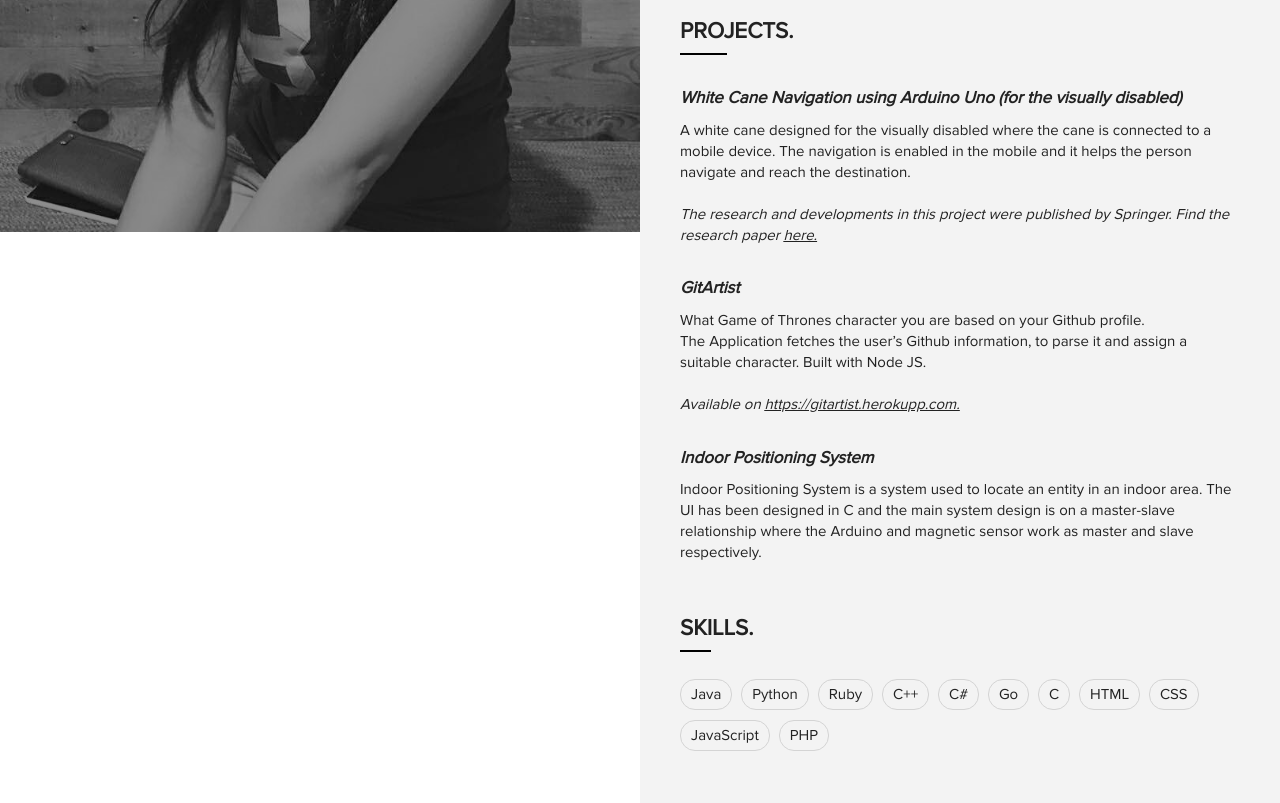
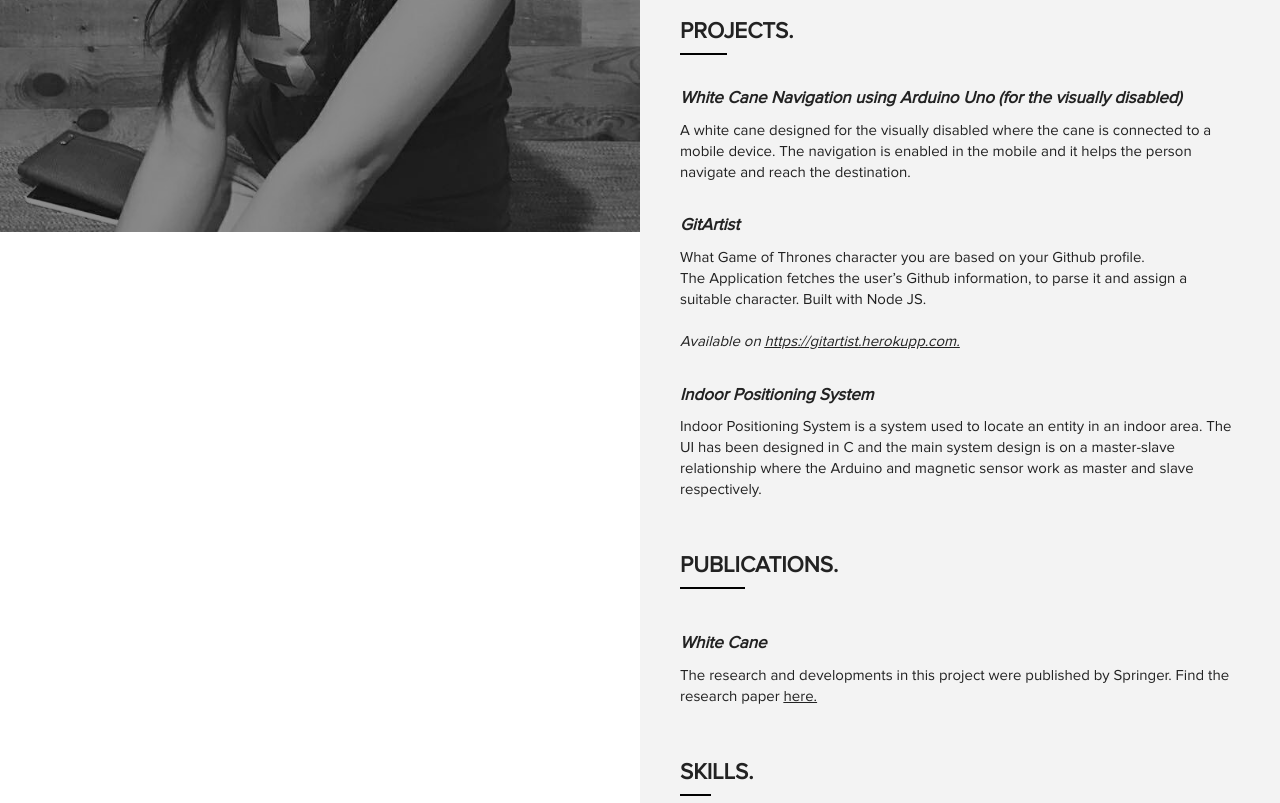
Before and after one commit to ankitakumar04/ankitakumar04.github.io, a plain HTML site: page index.html in a window 1280 px wide. Shown: the part 568-1371 px from the top of the page. Drawn offline with Linux system fonts and the light colour scheme.

Commit message:
Publication added separately

```diff
--- a/index.html
+++ b/index.html
@@ -97,7 +97,7 @@
             <div class="content__inner">
               <div class="project">
                 <div class="meta-title">White Cane Navigation using Arduino Uno (for the visually disabled)</div>
-                <div class="project__description">A white cane designed for the visually disabled where the cane is connected to a mobile device. The navigation is enabled in the mobile and it helps the person navigate and reach the destination. <br><br> <I>The research and developments in this project were published by Springer. Find the research paper <U><a href="http://eproofing.springer.com/books/mainpage.php?token=ovPRKLcDHMAsNB7xQsT99WROXfBdNMlHb4e-hejOvb0" target="_blank" />here.</a></U></I></div>
+                <div class="project__description">A white cane designed for the visually disabled where the cane is connected to a mobile device. The navigation is enabled in the mobile and it helps the person navigate and reach the destination. <br></div>
               </div>
               <div class="project">
                 <div class="meta-title">GitArtist</div>
@@ -106,10 +106,23 @@
             </div><br>
               <div class="project">
                 <div class="meta-title">Indoor Positioning System</div>
-                <div class="project__description">Indoor Positioning System is a system used to locate an entity in an indoor area. The UI has been designed in C and the main system design is on a master-slave relationship where the Arduino and magnetic sensor work as master and slave respectively.</div>
+                <div class="project__description">Indoor Positioning System is a system used to locate an entity in an indoor area. The UI has been designed in C and the main system design is on a master-slave relationship where the Arduino and magnetic sensor work as master and slave respectively.<br><br>
               </div>
             </div>
           </div>
+          <div class="content content--skills">
+          <div class="content__inner">
+              <div class="Publications">
+              <h2 class="content__tag">
+              <span class="title relative">
+              PUBLICATIONS.
+              <span class="half-border"></span>
+              </span></h2><br>
+                <div class="meta-title">White Cane</div>
+                <div class="project__description">The research and developments in this project were published by Springer. Find the research paper <U><a href="http://eproofing.springer.com/books/mainpage.php?token=ovPRKLcDHMAsNB7xQsT99WROXfBdNMlHb4e-hejOvb0" target="_blank" />here.</a></U></div>
+                </div>
+              </div>
+              </div>
           <div class="content content--skills">
             <h2 class="content__tag">
               <span class="title relative">
```
